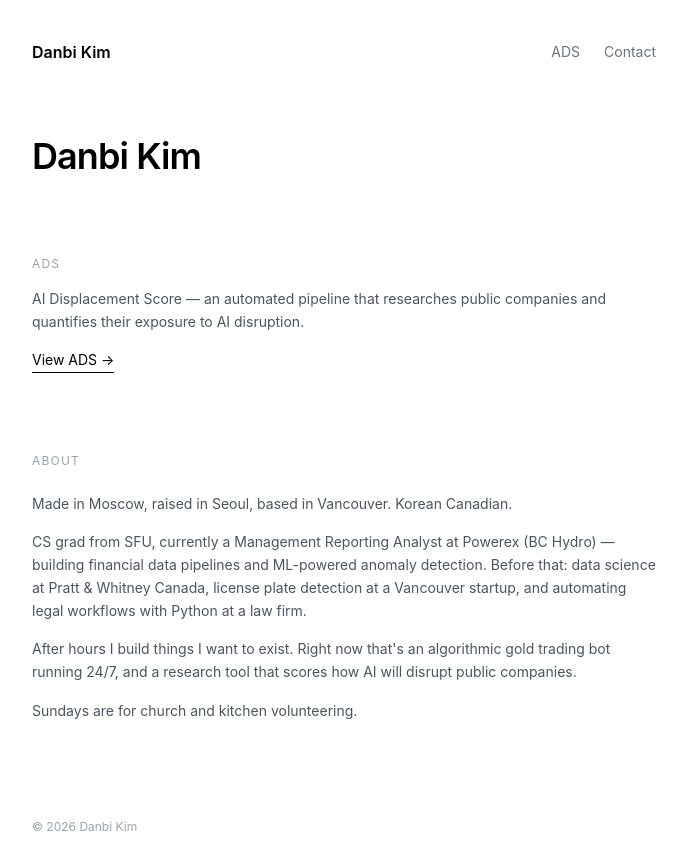
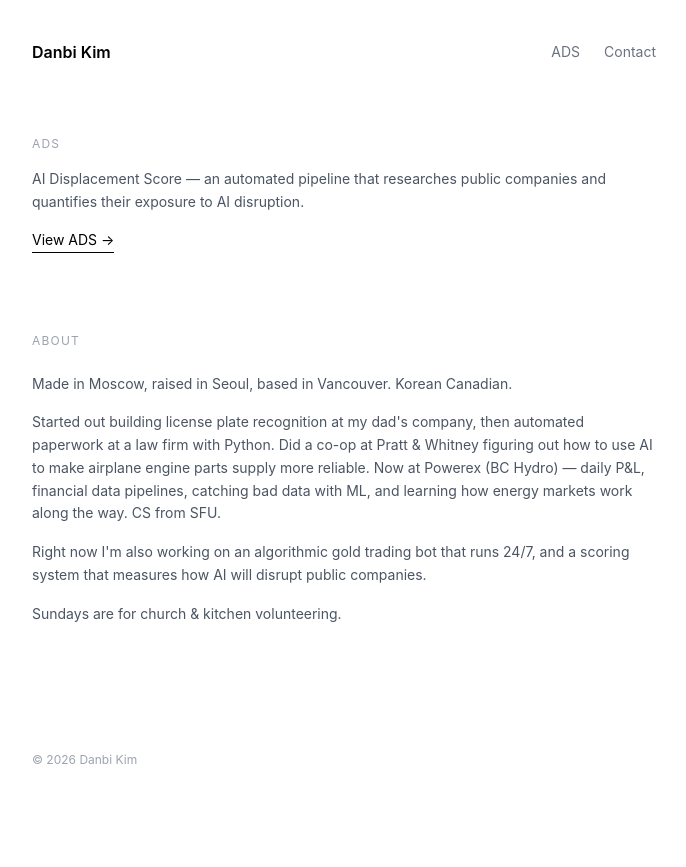
Before and after one commit to darshea/darshea.github.io, a Next.js app: page / in a window 1280 px wide. Shown: the whole page, without its empty margins (296-982 px from the left). After the commit the page ends 800 px from the top, so only its background shows below. Built offline with nearby package versions, Linux system fonts and the light colour scheme.

Commit message:
Update home page bio and ADS issue #1 date
- Remove name heading from home (shown in nav)
- Update About bio with new text
- Fix ADS Issue #1 date: March 14 → March 20

Co-Authored-By: Claude Sonnet 4.6 <noreply@anthropic.com>

```diff
--- a/public/ads/weekly/issue-1/index.html
+++ b/public/ads/weekly/issue-1/index.html
@@ -279,7 +279,7 @@
 <div class="header">
   <h1>ADS Weekly</h1>
   <p class="subtitle">Scoring how AI will disrupt public companies — before the market prices it in.</p>
-  <p class="date">Issue #1 · March 14, 2026</p>
+  <p class="date">Issue #1 · March 20, 2026</p>
 </div>
 
 <div class="intro">
--- a/src/app/page.jsx
+++ b/src/app/page.jsx
@@ -3,8 +3,6 @@ export const metadata = { title: 'Danbi Kim' }
 export default function Home() {
   return (
     <div className="space-y-20 pt-2">
-
-      <h1 className="text-4xl font-semibold tracking-tight">Danbi Kim</h1>
 
       <section className="space-y-4">
         <p className="text-xs uppercase tracking-widest text-gray-400">ADS</p>
@@ -25,17 +23,17 @@ export default function Home() {
         <div className="space-y-4 text-sm text-gray-600 leading-relaxed">
           <p>Made in Moscow, raised in Seoul, based in Vancouver. Korean Canadian.</p>
           <p>
-            CS grad from SFU, currently a Management Reporting Analyst at Powerex (BC Hydro) —
-            building financial data pipelines and ML-powered anomaly detection. Before that:
-            data science at Pratt &amp; Whitney Canada, license plate detection at a Vancouver
-            startup, and automating legal workflows with Python at a law firm.
+            Started out building license plate recognition at my dad&apos;s company, then automated
+            paperwork at a law firm with Python. Did a co-op at Pratt &amp; Whitney figuring out
+            how to use AI to make airplane engine parts supply more reliable. Now at Powerex
+            (BC Hydro) — daily P&amp;L, financial data pipelines, catching bad data with ML, and
+            learning how energy markets work along the way. CS from SFU.
           </p>
           <p>
-            After hours I build things I want to exist. Right now that&apos;s an algorithmic gold
-            trading bot running 24/7, and a research tool that scores how AI will disrupt
-            public companies.
+            Right now I&apos;m also working on an algorithmic gold trading bot that runs 24/7, and
+            a scoring system that measures how AI will disrupt public companies.
           </p>
-          <p>Sundays are for church and kitchen volunteering.</p>
+          <p>Sundays are for church &amp; kitchen volunteering.</p>
         </div>
       </section>
 
```
